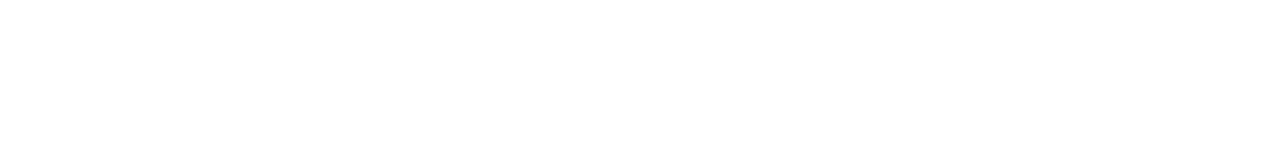
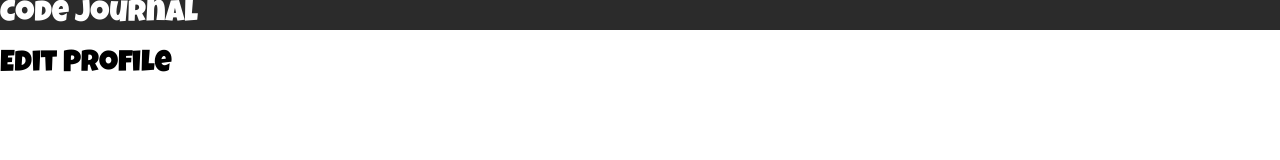
Before and after one commit to josh-tjiauw/code-journal, a website: page index.html in a window 1280 px wide. Drawn offline with Linux system fonts and the light colour scheme.

Commit message:
Added the headers+background

```diff
--- a/css/styles.css
+++ b/css/styles.css
@@ -0,0 +1,10 @@
+.code-journal-header {
+  background-color: rgb(43, 43, 43);
+  color: white;
+}
+
+.header-text {
+  font-family: 'Luckiest Guy', cursive;
+  font-weight: 400;
+  font-size: 30px;
+}
--- a/index.html
+++ b/index.html
@@ -12,12 +12,16 @@
   <link rel="stylesheet" href="css/reset.css">
   <link rel="stylesheet" href="css/layout.css">
   <link rel="stylesheet" href="css/styles.css">
+  <link rel="preconnect" href="https://fonts.gstatic.com">
+  <link href="https://fonts.googleapis.com/css2?family=Luckiest+Guy&display=swap" rel="stylesheet">
 </head>
 <body>
-  <header>
+  <header class="code-journal-header header-text">Code Journal
   </header>
   <main>
-    <div data-view="edit-profile"></div>
+    <div data-view="edit-profile">
+      <h1 class="header-text">Edit Profile</h1>
+    </div>
   </main>
   <script src="js/data.js"></script>
   <script src="js/main.js"></script>
```
